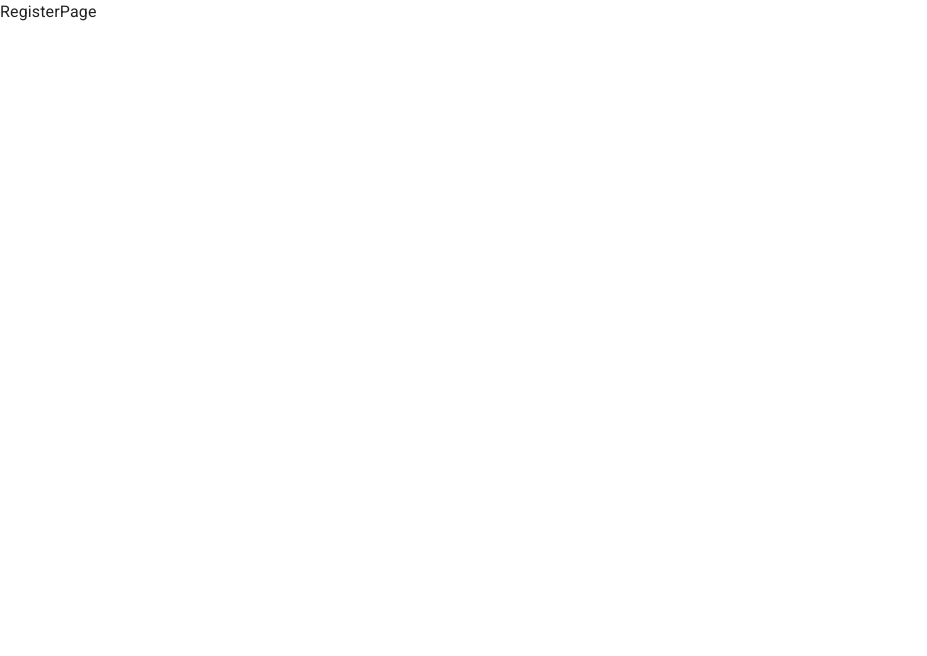
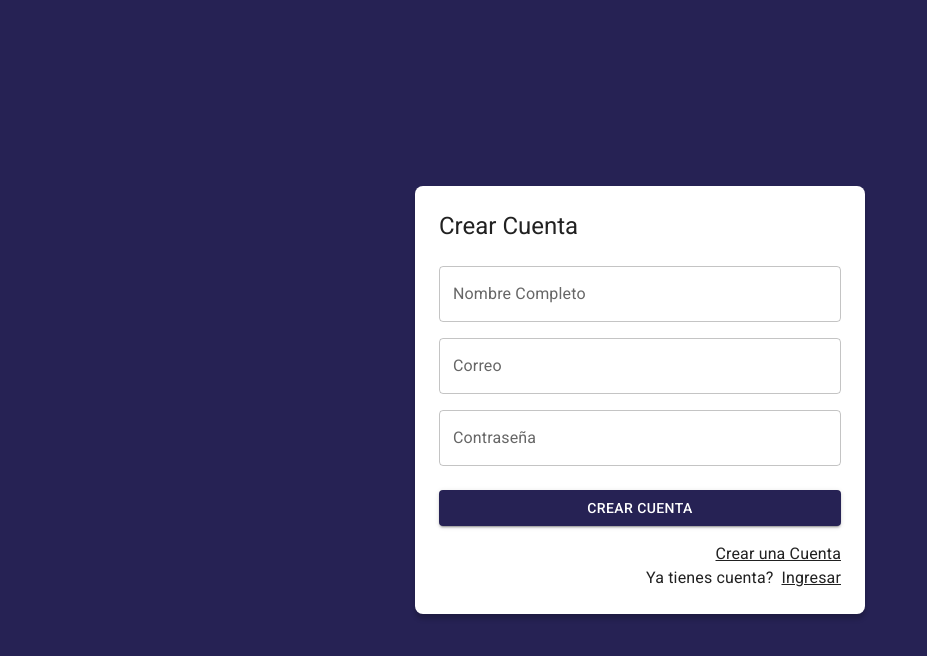
Before and after one commit to stacklast/react-journal-app, a React (Vite) app: page /auth/register in a window 1280 px wide. Shown: the top 656 px of the page, without its empty margins (0-927 px from the left). Built offline with nearby package versions, Linux system fonts and the light colour scheme.

Commit message:
feat: Layout implementation

```diff
--- /dev/null
+++ b/src/auth/layout/AuthLayout.jsx
@@ -0,0 +1,28 @@
+import { Grid, Typography } from '@mui/material'
+
+export const AuthLayout = ({children, title = ''}) => {
+  return (
+    <Grid
+      container
+      spacing={0}
+      direction="column"
+      alignItems="center"
+      justifyContent="center"
+      sx={{ minHeight:'100vh', backgroundColor:'primary.main', padding: 4 }}
+      >
+      <Grid item
+        className='box-shadow'
+        xs={3}
+        sx={{ width: {md: 450},
+            backgroundColor: 'white',
+            padding: 3,
+            borderRadius: 2
+        }} >
+        <Typography variant='h5' sx={{mb:1}}>
+          { title }
+        </Typography>
+        { children }
+       </Grid>
+    </Grid>
+  )
+}
--- a/src/auth/pages/LoginPage.jsx
+++ b/src/auth/pages/LoginPage.jsx
@@ -2,27 +2,12 @@ import { Google } from '@mui/icons-material';
 import { Link as RouterLink } from 'react-router-dom';
 import { Button, Grid, Link, TextField, Typography } from '@mui/material';
 import React from 'react'
+import { AuthLayout } from '../layout/AuthLayout';
 
 export const LoginPage = () => {
   return (
-    <Grid
-    container
-    spacing={0}
-    direction="column"
-    alignItems="center"
-    justifyContent="center"
-    sx={{minHeight:'100vh', backgroundColor:'primary.main', padding: 4}}
-    >
-      <Grid item
-        className='box-shadow'
-        xs={3}
-        sx={{backgroundColor: 'white', padding: 3, borderRadius: 2}}
-      >
-        <Typography variant='h5' sx={{mb:1}}>
-          Login
-        </Typography>
-
-        <form>
+    <AuthLayout title='Login'>
+      <form>
           <Grid container>
             <Grid item xs={12} sx={{mt:2}}>
               <TextField label="Correo" type="email" placeholder="correo@google.com" fullWidth />
@@ -54,10 +39,7 @@ export const LoginPage = () => {
               </Link>
             </Grid>
           </Grid>
-
         </form>
-
-      </Grid>
-    </Grid>
+    </AuthLayout>
   )
 }
--- a/src/auth/pages/RegisterPage.jsx
+++ b/src/auth/pages/RegisterPage.jsx
@@ -1,7 +1,46 @@
+import { Grid, TextField, Typography, Link, Button } from '@mui/material'
 import React from 'react'
+import { AuthLayout } from '../layout/AuthLayout'
+import { Link as RouterLink } from 'react-router-dom';
 
 export const RegisterPage = () => {
   return (
-    <div>RegisterPage</div>
+    <AuthLayout title='Crear Cuenta'>
+      <form>
+          <Grid container>
+            <Grid item xs={12} sx={{mt:2}}>
+              <TextField label="Nombre Completo" type="text" placeholder="Jhon Doe" fullWidth />
+            </Grid>
+            <Grid item xs={12} sx={{mt:2}}>
+              <TextField label="Correo" type="email" placeholder="correo@google.com" fullWidth />
+            </Grid>
+            <Grid item xs={12} sx={{mt:2}}>
+              <TextField label="Contraseña" type="password" placeholder="Contraseña" fullWidth />
+            </Grid>
+
+            <Grid container spacing={2} sx={{mb:2, mt:1}}>
+              <Grid item xs={12} sm={12}>
+                <Button variant='contained' fullWidth>
+                  Crear Cuenta
+                </Button>
+              </Grid>
+            </Grid>
+
+            <Grid container direction='row' justifyContent='end'>
+              <Link component={RouterLink} color='inherit' to='/auth/register'>
+                Crear una Cuenta
+              </Link>
+            </Grid>
+
+            <Grid container direction='row' justifyContent='end'>
+              <Typography sx={{mr:1}}>Ya tienes cuenta?</Typography>
+              <Link component={RouterLink} color='inherit' to='/auth/login'>
+                Ingresar
+              </Link>
+            </Grid>
+
+          </Grid>
+        </form>
+    </AuthLayout>
   )
 }
```
